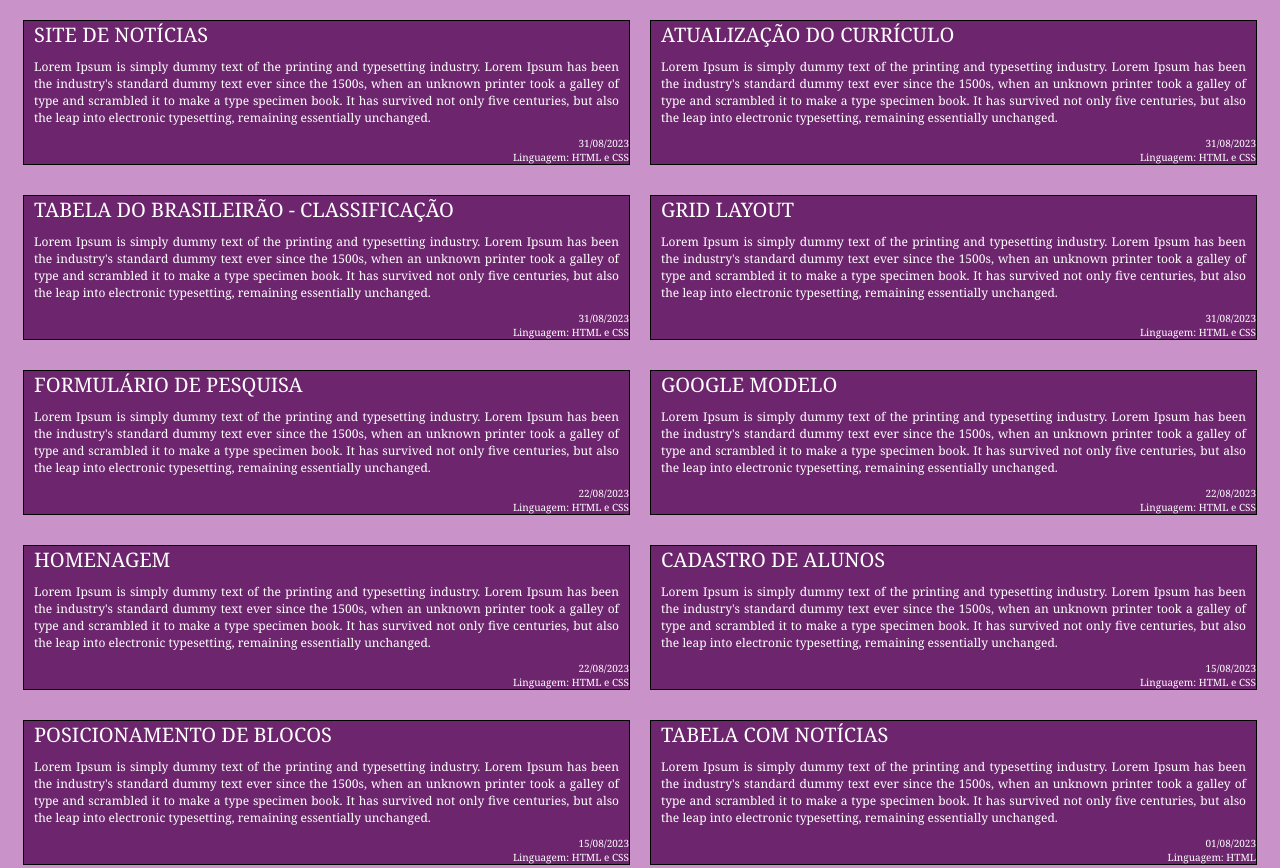
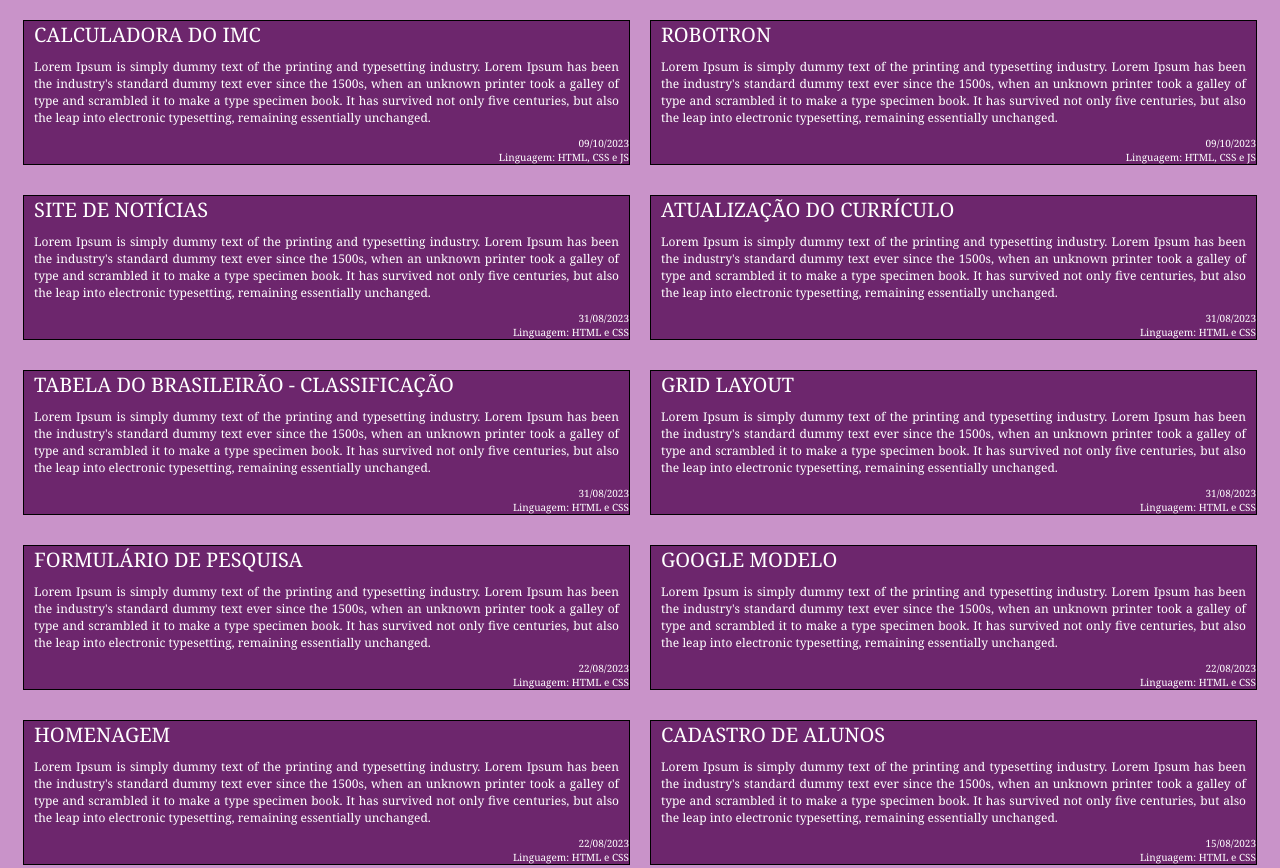
Before and after one commit to vickantonella/vickantonella.github.io, a plain HTML site: page projetos.html in a window 1280 px wide. Shown: the top 868 px of the page. Drawn offline with Linux system fonts and the light colour scheme.

Commit message:
Update projetos.html

```diff
--- a/projetos.html
+++ b/projetos.html
@@ -9,6 +9,27 @@
 <body>
 
     <div id="main">
+        <div class="secondary">
+        <div class="projects">
+            <a href="https://vickantonella.github.io/imc.html"><label class="name-project" id="project-1">CALCULADORA DO IMC</label></a>
+            <p>Lorem Ipsum is simply dummy text of the printing and typesetting industry. Lorem Ipsum has been the industry's standard dummy text ever since the 1500s, when an unknown printer took a galley of type and scrambled it to make a type specimen book. It has survived not only five centuries, but also the leap into electronic typesetting, remaining essentially unchanged.</p>
+           <div class="information">
+            <label class="catergories-project">09/10/2023</label>
+            <br>
+            <label class="catergories-project">Linguagem: HTML, CSS e JS</label>
+           </div>
+        </div>
+        <div class="projects">
+            <a href="https://vickantonella.github.io/robotron.html"><label class="name-project" id="project-2">ROBOTRON</label></a>
+            <p>Lorem Ipsum is simply dummy text of the printing and typesetting industry. Lorem Ipsum has been the industry's standard dummy text ever since the 1500s, when an unknown printer took a galley of type and scrambled it to make a type specimen book. It has survived not only five centuries, but also the leap into electronic typesetting, remaining essentially unchanged.</p>
+            <div class="information">
+            <label class="date-project">09/10/2023</label>
+            <br>
+            <label class="catergories-project">Linguagem: HTML, CSS e JS</label>
+        </div>
+        </div>
+    </div>
+
       <div class="secondary">
         <div class="projects">
             <a href="https://vickantonella.github.io/sitenoticias.html"><label class="name-project" id="project-1">SITE DE NOTÍCIAS</label></a>
```
